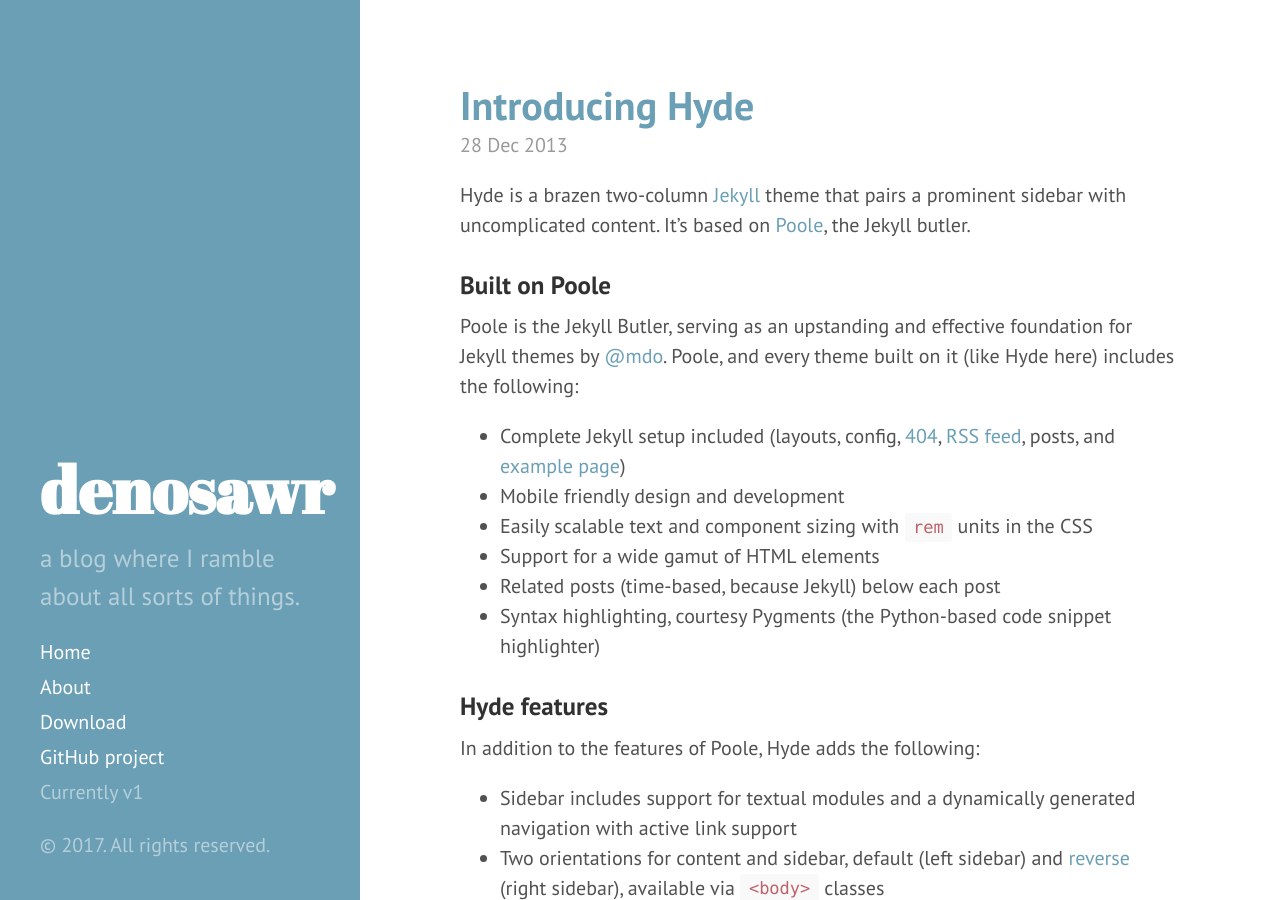
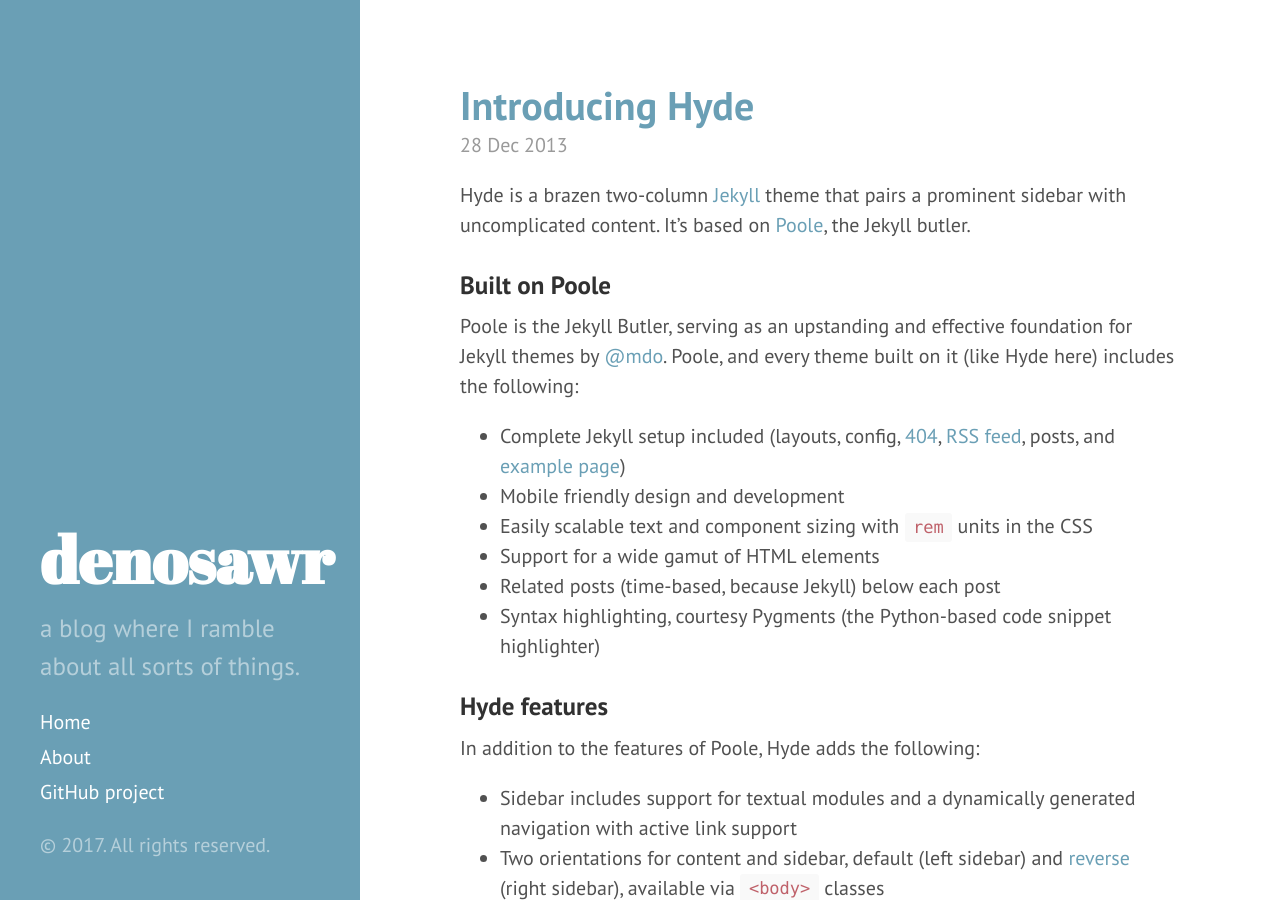
Before and after one commit to denosawr/blog, a Jekyll site: the page built from index.html, in a window 1280 px wide and 900 px high. Built offline with Jekyll 4.4.1, drawn with Linux system fonts in a browser that asks for light colours; Markdown is read by kramdown in place of the engine named in the settings; the list of posts is cut into pages by our own code; part of the change alters nothing that is shown.

Commit message:
Update sidebar.html

```diff
--- a/_includes/sidebar.html
+++ b/_includes/sidebar.html
@@ -12,11 +12,6 @@
     <nav class="sidebar-nav">
       <a class="sidebar-nav-item{% if page.url == site.baseurl %} active{% endif %}" href="{{ site.baseurl }}">Home</a>
 
-      {% comment %}
-        The code below dynamically generates a sidebar nav of pages with
-        `layout: page` in the front-matter. See readme for usage.
-      {% endcomment %}
-
       {% assign pages_list = site.pages %}
       {% for node in pages_list %}
         {% if node.title != null %}
@@ -25,10 +20,7 @@
           {% endif %}
         {% endif %}
       {% endfor %}
-
-      <a class="sidebar-nav-item" href="{{ site.github.repo }}/archive/v{{ site.version }}.zip">Download</a>
       <a class="sidebar-nav-item" href="{{ site.github.repo }}">GitHub project</a>
-      <span class="sidebar-nav-item">Currently v{{ site.version }}</span>
     </nav>
 
     <p>&copy; {{ site.time | date: '%Y' }}. All rights reserved.</p>
```
